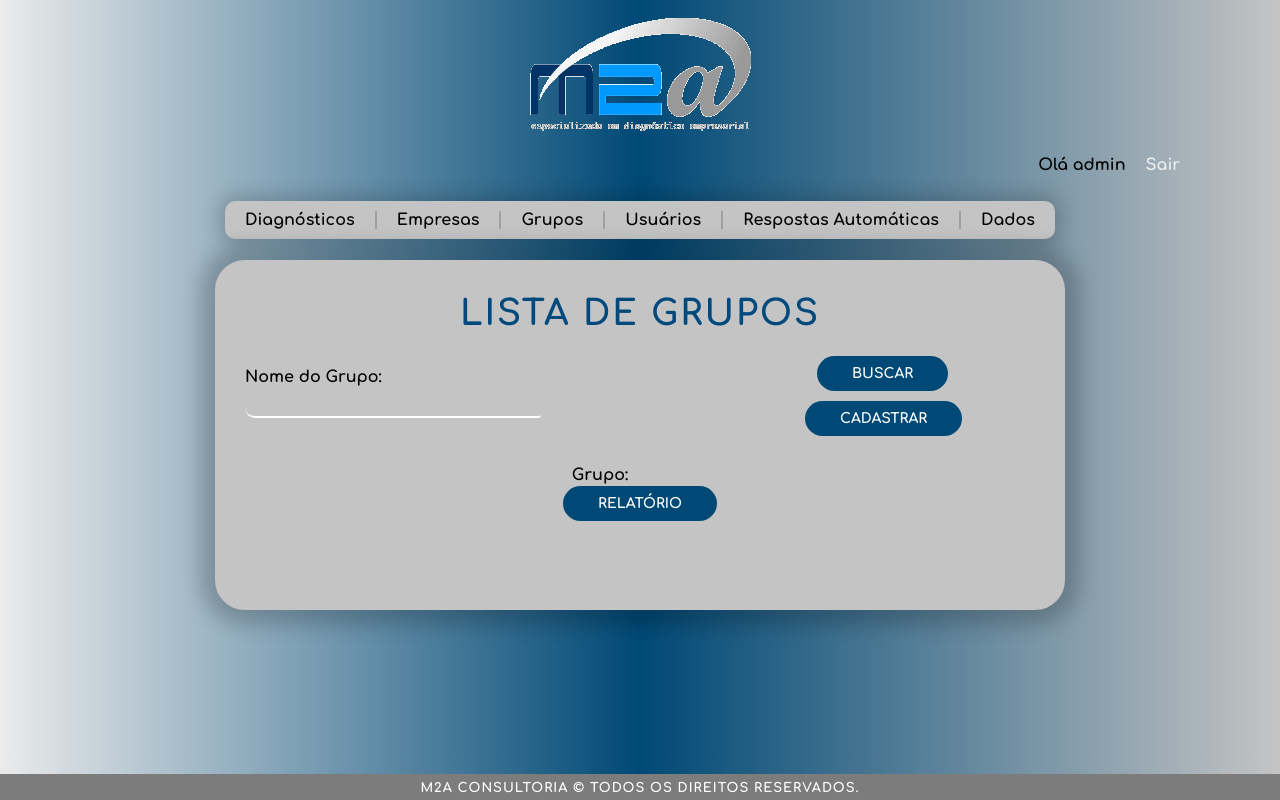
After one commit to Axpower22/M2A_Project, a Django app: page /lista_grupo/ in a window 1280 px wide. The commit adds this page. Run offline with Django 3.2, Linux system fonts and the light colour scheme.

Commit message:
criação tela de lista_grupo

```diff
--- a/M2A/urls.py
+++ b/M2A/urls.py
@@ -16,7 +16,7 @@ Including another URLconf
 from django.contrib import admin
 from django.urls import path
 from M2A_app.views import msg_test, msg_test2, datahora, login, cadastro_usuario, cadastro_empresa, lista_diagnostico,\
-    lista_empresa
+    lista_empresa, lista_grupo
 
 urlpatterns = [
     path('admin/', admin.site.urls),
@@ -28,6 +28,7 @@ urlpatterns = [
     path('cadastro_empresa/', cadastro_empresa),
     path('lista_diagnosticos/', lista_diagnostico),
     path('lista_empresa/', lista_empresa),
+    path('lista_grupo/', lista_grupo),
 
 
 ]
--- a/M2A_app/Templates/M2A_app/Lista_empresa.html
+++ b/M2A_app/Templates/M2A_app/Lista_empresa.html
@@ -150,9 +150,9 @@
                     </div>
                 </div>
             </div>
-        <div id="rodape">
-            <footer>M2A CONSULTORIA © TODOS OS DIREITOS RESERVADOS.</footer>
-        </div>
+            <div id="rodape">
+                <footer>M2A CONSULTORIA © TODOS OS DIREITOS RESERVADOS.</footer>
+            </div>
         </div>
     </body>
 </html>
--- /dev/null
+++ b/M2A_app/Templates/M2A_app/lista_grupo.html
@@ -0,0 +1,70 @@
+<!DOCTYPE html>
+<html lang="pt-BR" dir="ltr">
+    <head>
+        {% load static %}
+        <link rel="stylesheet" href="{% static 'M2A_app/css/lista_grupo.css' %}">
+        <link rel="shortcut icon" href="{%static 'M2A_app/img/favicon_m2a.ico' %}">
+        <link href="https://fonts.googleapis.com/css2?family=Comfortaa:wght@700&display=swap" rel="stylesheet">
+        <meta charset="UTF-8">
+        <title>Lista de Empresas</title>
+    </head>
+
+    <body>
+        <div class="container">
+            <header>
+                <div class="header_top">
+                    <img src="{% static 'M2A_app/img/m2a-logo.png' %}" id="logo" draggable = "false" unselectable="on">
+                </div>
+
+                <div class="header_middle">
+                    <span id="logger">Olá admin<a href="#" style="margin-left: 20px;">Sair</a></span>
+                </div>
+
+                <nav class="header_bottom">
+                    <ul class="nav_links">
+                        <li><a href="#">Diagnósticos</a></li>
+                        <span class="dividir"></span>
+                        <li><a href="#">Empresas</a></li>
+                        <span class="dividir"></span>
+                        <li><a href="#">Grupos</a></li>
+                        <span class="dividir"></span>
+                        <li><a href="#">Usuários</a></li>
+                        <span class="dividir"></span>
+                        <li><a href="#">Respostas Automáticas</a></li>
+                        <span class="dividir"></span>
+                        <li><a href="#">Dados</a></li>
+                    </ul>
+                </nav>
+            </header>
+            <div class="info">
+                <div class="content">
+                    <h1>Lista de Grupos</h1>
+                    <div id="label_1">
+                        <label>Nome do Grupo:</label>
+                    </div>
+                    <div id="input_1">
+                        <form>
+                            <input id="n_grupo" type="text" autocomplete="off">
+                            <button>Buscar</button>
+                        </form>
+                    </div>
+
+                    <div id="button_2">
+                        <button>Cadastrar</button>
+                    </div>
+
+                    <div id="lb_relatorio">
+                        <label>Grupo:</label>
+                    </div>
+
+                    <div id="last_button">
+                        <button>Relatório</button>
+                    </div>
+                </div>
+            </div>
+            <div id="rodape">
+                <footer>M2A CONSULTORIA © TODOS OS DIREITOS RESERVADOS.</footer>
+            </div>
+        </div>
+    </body>
+</html>
--- a/M2A_app/static/M2A_APP/css/lista_empresa.css
+++ b/M2A_app/static/M2A_APP/css/lista_grupo.css
@@ -15,7 +15,6 @@ body::-webkit-scrollbar-thumb {
     background-color: #004976;
     border-radius: 100px 100px 100px 100px;
 }
-
 
 .container{
     width: 100%;
@@ -109,7 +108,7 @@ body::-webkit-scrollbar-thumb {
 
 .info{
     width: 100%;
-    height: 900px;
+    height: 499px;
 
     display: flex;
     justify-content: center;
@@ -117,7 +116,7 @@ body::-webkit-scrollbar-thumb {
 
 .info .content{
     width: 850px;
-    height: 850px;
+    height: 350px;
     border: 2px solid #C4C4C4;
     border-radius: 30px 30px 30px 30px;
     color: #fff;
@@ -140,6 +139,17 @@ body::-webkit-scrollbar-thumb {
     margin-bottom: 20px;
 }
 
+.info .content #input_1 button{
+    margin-left: 271px;]
+
+    position: relative;
+    top: -30px;
+}
+
+.info .content label{
+    color: black;
+}
+
 .info .content input{
     padding-bottom: 0px;
     background: transparent;
@@ -154,79 +164,33 @@ body::-webkit-scrollbar-thumb {
     text-indent: 3px;
 }
 
-.info .content label{
-    color: black;
+.info .content #button_2{
+    position: relative;
+    margin-left: 560px;
+    bottom: 30px;
 }
 
-.info .content select{
-    background: #ebebeb;
-    border: none;
-    border-radius: 14px 14px 14px 14px;
-    outline: none;
-    color: black;
-    padding: 5px;
-    margin-left: 15px;
-    font-family: "Comfortaa", Arial, sans-serif;
-    width:18%;
-    height: 30px;
-    font-size: 18px;
-    cursor: pointer;
+.info .content #lb_relatorio{
+    width: 100%;
+
+    display: flex;
+    align-items: center;
+    justify-content: center;
+
 }
 
-.info .content select:hover{
-    background-color: #ebebeb;
-    opacity: 0.8;
-    transition: .2s;
+.info .content label{
+    margin-right: 80px;
+    margin-bottom: 2px;
+    position: relative;
 }
 
-.info .content select::-webkit-scrollbar{
-     width: 7px;
-     background-color: #C4C4C4;
-}
+.info .content #last_button{
+    width: 100%;
 
-.info .content select::-webkit-scrollbar-thumb{
-    background-color: white;
-    border-radius: 100px 100px 100px 100px;
-}
-
-.info .content option{
-    background-color: #C4C4C4;
-}
-
-.info .content form #content_1{
-    width: 100%;
     display: flex;
     align-items: center;
-    justify-content: space-around;
-}
-
-.info .content form #content_1 #lb_nf{
-    margin-right: 160px;
-}
-
-.info .content form #content_1 #lb_cnpj{
-    margin-right: 240px;
-}
-
-.info .content form #content_1_input{
-    width: 100%;
-    display: flex;
-    align-items: center;
-    justify-content: space-around;
-}
-
-.info .content form #content_2{
-    width: 100%;
-    display: flex;
-    align-items: center;
-    justify-content: space-around;
-}
-
-.info .content form #content_2_select{
-    width: 100%;
-    display: flex;
-    align-items: center;
-    justify-content: space-around;
+    justify-content: center;
 }
 
 .info .content button{
@@ -241,67 +205,12 @@ body::-webkit-scrollbar-thumb {
     font-size: 14px;
     background: #004976;
     border-radius: 20px;
-}
-
-.info .content button:hover{
-    background: #19394D;
-    transition: .3s;
-}
-
-.info .content #button_1{
-    width: 100%;
-    height: 100px;
-    display: flex;
-    align-items: center;
-    justify-content: center;
-}
-
-.info .content #button_1 #b_limpar{
-    margin: 0 5px;
-}
-
-
-.info .content #button_2{
-    width: 100%;
-    margin-top: -26px;
-    display: flex;
-    align-items: center;
-    justify-content: center;
-}
-
-.info .content #mesa{
-    width: 100%;
-    height: 520px;
-}
-
-.info .content table{
-    width: 100%;
-    font-family: "Arial", sans-serif;
-    border: 1px solid black;
-    border-collapse: collapse;
-    padding: 20px;
-    margin-top: 50px;
-}
-
-.info .content table tr th{
-    font-weight: bold;
-    color: #000;
-}
-
-.info .content table tr td{
-    padding: 20px 0px;
-    text-align: center;
-    color: #000;
-}
-
-.info .content table tr th, td{
-    border: 1px solid black;
-    padding: 5px;
+    text-transform: uppercase;
 }
 
 #rodape{
     width: 100%;
-    position: relative;
+    position: absolute;
     bottom: 0;
 
     display: flex;
--- a/M2A_app/views.py
+++ b/M2A_app/views.py
@@ -28,3 +28,6 @@ def lista_diagnostico(request):
 
 def lista_empresa(request):
     return render(request, 'M2A_app/lista_empresa.html')
+
+def lista_grupo(request):
+    return render(request, 'M2A_app/lista_grupo.html')
```
Also changed, not shown: M2A_app/Templates/M2A_app/Lista_grupo.html (deleted, +0 -10 lines).
